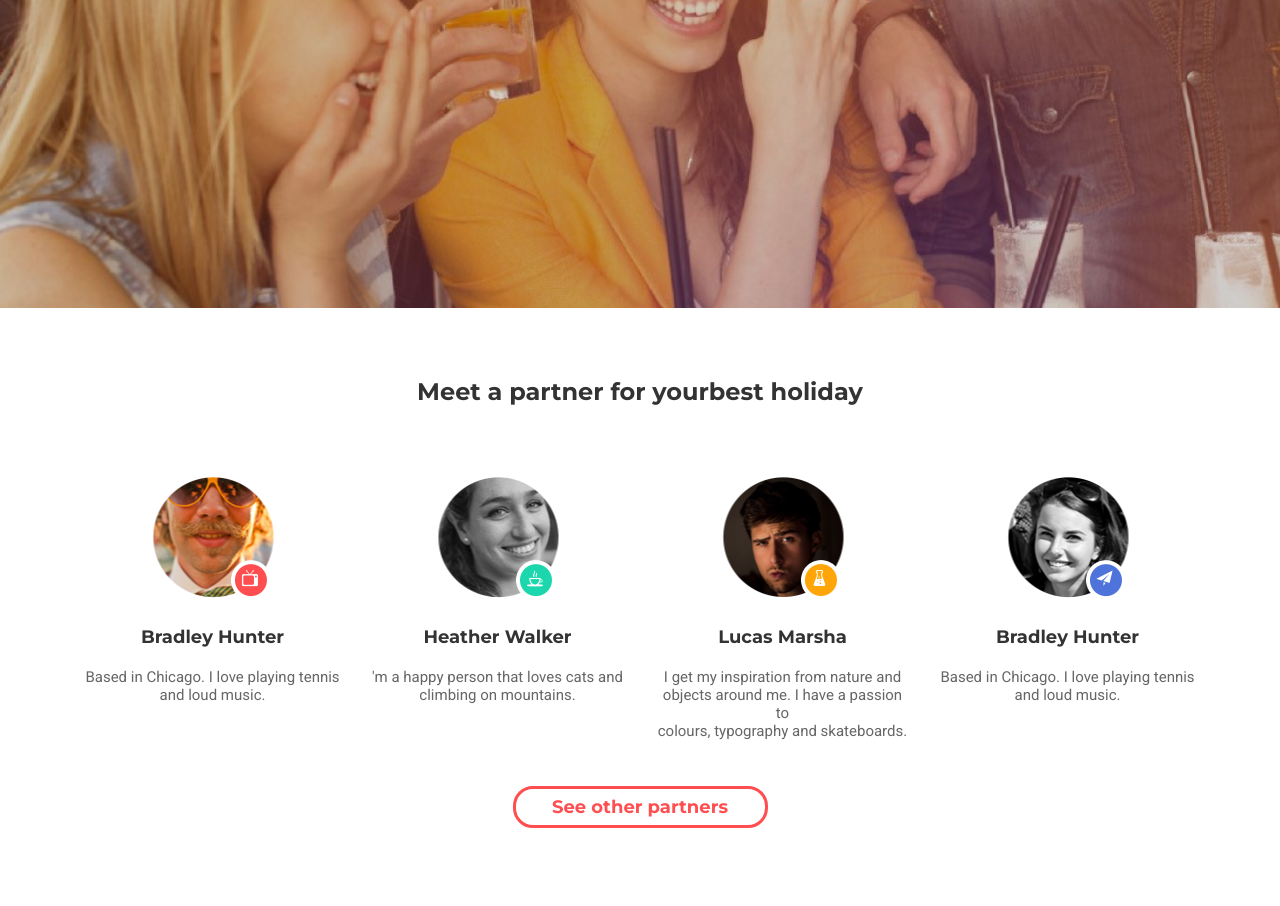
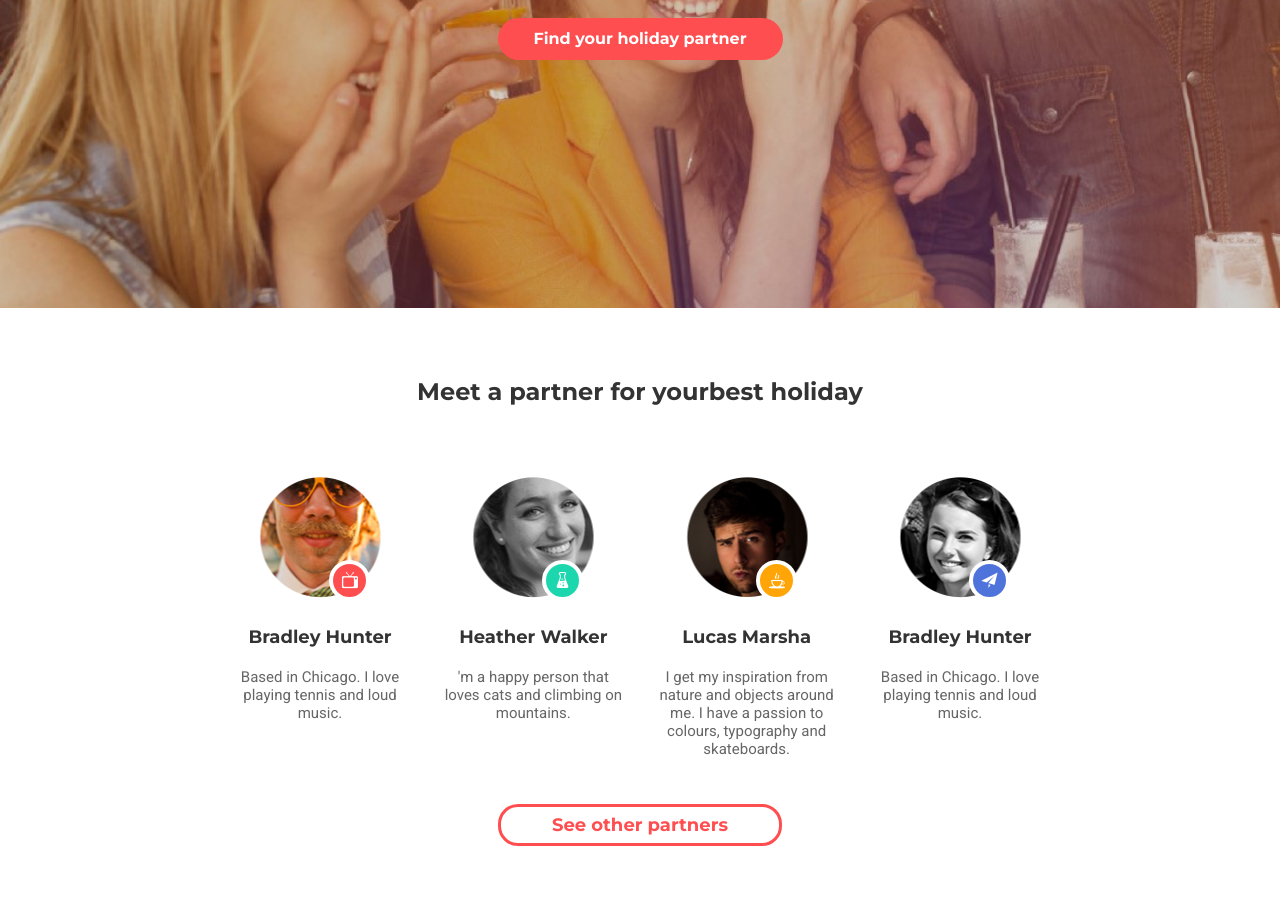
Before and after one commit to JuriiTemnokhud/GoIt, a plain HTML site: page HTML/module-9/index.html in a window 1280 px wide. Shown: the part 502-1408 px from the top of the page. Drawn offline with nearby package versions, Linux system fonts and the light colour scheme.

Commit message:
verified by validator

```diff
--- a/HTML/module-9/css/style.css
+++ b/HTML/module-9/css/style.css
@@ -81,12 +81,11 @@
     color: rgb(255, 255, 255);
     font-weight: bold;
     height: 42px;
-    width: 100%;
     line-height: 1.2;
     text-align: center;
     background-color: #ff4e50;
     border: none;
-    border-radius: 20px;
+    border-radius: 21px;
 }
 
     /* Section */
@@ -126,18 +125,33 @@
     transform: translateX(-50%);
 }
 
-
 .img_inner{
-    position: absolute;
-    left: 57%;
-    top: 83px;
+  height: 41px;
+  width: 41px;
+  border: 4px solid white;
+  border-radius: 50%;
+  position: absolute;
+  left: 55%;
+  top: 83px;
+  display: flex;
+  justify-content: center;
+  align-items: center;
 }
 
+.bg-color1{
+  background-color: rgb(255, 78, 80);
+}
 
-.img_section_inner{
-    position: absolute;
-    left: 61%;
-    top: 93px;
+.bg-color2{
+  background-color: rgb(28, 215, 173);
+}
+
+.bg-color3{
+  background-color: rgb(255, 165, 7);
+}
+
+.bg-color4{
+  background-color: rgb(78, 115, 219);
 }
 
 .p_section{
@@ -182,7 +196,7 @@
   }
 
 
-  @media  screen and (min-width: 991.98px) {
+  @media screen and (min-width: 991.98px) {
     .container-fluid{
         background-image: url("../images/work-09.jpg");
     }
--- a/HTML/module-9/index.html
+++ b/HTML/module-9/index.html
@@ -13,8 +13,8 @@
     <div class="container-fluid">
         <div class="container header">
             <div class="row row_header d-flex justify-content-md-center">
-                <div class="col-12 d-md-inline-flex justify-content-md-between "  style="height: 200px;">
-                    <div class="row flex-md-row-reverse">
+                <div class="col-12 d-md-inline-flex justify-content-md-between flex-md-row-reverse"  style="height: 200px;">
+                    <div class="row">
                         <div class="nav col-6 d-flex justify-content-end">
                             <button>Log ih</button>
                         </div>
@@ -22,24 +22,25 @@
                             <button>Sign up</button>
                         </div>
                     </div>
-                    <h3 class="col-12 subtitle col-md-6 d-flex justify-content-center justify-content-md-end ">URLAUBSGLÜCK</h3>
+                    <h3 class="col-12 subtitle col-md-6 d-flex justify-content-center justify-content-md-start ">URLAUBSGLÜCK</h3>
                 </div>
-                <h2 class="col-12 title d-flex justify-content-center">Share your
+                <h2 class="col-12 title col-md-10 col-lg-8 col-xl-6 d-flex justify-content-center">Share your
                     holiday dreams</h2>
                 <p class="col-12 paragraf">And find the perfect partner
                     to fullfill it</p>
-                <button class="col-12 col-md-5 col-lg-3 button_header">Find your holiday partner</button>
+                <button class="col-12 col-md-5 col-lg-4 col-xl-3 button_header">Find your holiday partner</button>
             </div>
         </div>
     </div>
     <h4 class="col-12 title_section">Meet a partner for yourbest holiday</h4>
-        <div class="container">
+        <div class="container col-md-8 col-ig-10 justify-content-md-center">
             <div class="row row_blok ">
                 <div class="col-12 col-md-6 col-lg-3 col_block ">
                     <div class="block_section">
                         <img class="img_section" src="./images/icon/Layer1.png" alt="">
-                        <img class="img_inner" src="./images/icon/Ellipse1.png" alt="">
-                        <img src="./images/icon/Shape1.png" alt="" class="img_section_inner">
+                        <div class="img_inner bg-color1">
+                            <img src="./images/icon/Shape1.png" alt="" class="img_section_inner">
+                        </div>
                     </div>
                     <h5>Bradley Hunter</h5>
                     <p class="p_section">Based in Chicago. I love playing tennis and loud music.</p>
@@ -47,8 +48,9 @@
                 <div class="col-12 col-md-6 col-lg-3 col_block ">
                     <div class="block_section">
                         <img class="img_section" src="./images/icon/Layer3.png" alt="">
-                        <img class="img_inner" src="./images/icon/Ellipse3.png" alt="">
-                        <img src="./images/icon/Shape3.png" alt="" class="img_section_inner">
+                        <div class="img_inner bg-color2">
+                            <img src="./images/icon/Shape2.png" alt="" class="img_section_inner">
+                        </div>
                     </div>
                     <h5>Heather Walker</h5>
                     <p class="p_section">'m a happy person that loves cats and climbing on mountains.</p>
@@ -56,8 +58,9 @@
                 <div class="col-12 col-md-6 col-lg-3 col_block ">
                     <div class="block_section">
                         <img class="img_section" src="./images/icon/Layer2.png" alt="">
-                        <img class="img_inner" src="./images/icon/Ellipse2.png" alt="">
-                        <img src="./images/icon/Shape2.png" alt="" class="img_section_inner">
+                        <div class="img_inner bg-color3">
+                            <img src="./images/icon/Shape3.png" alt="" class="img_section_inner">
+                        </div>
                     </div>
                     <h5>Lucas Marsha</h5>
                     <p class="p_section">I get my inspiration from nature and objects around me. I have a passion to<br> colours, typography and skateboards.</p>
@@ -65,17 +68,16 @@
                 <div class="col-12 col-md-6 col-lg-3 col_block ">
                     <div class="block_section">
                         <img class="img_section" src="./images/icon/Layer4.png" alt="">
-                        <img class="img_inner" src="./images/icon/Ellipse4.png" alt="">
-                        <img src="./images/icon/Shape4.png" alt="" class="img_section_inner">
+                        <div class="img_inner bg-color4">
+                            <img src="./images/icon/Shape4.png" alt="" class="img_section_inner">
+                        </div>
                     </div>
                     <h5>Bradley Hunter</h5>
                     <p class="p_section">Based in Chicago. I love playing tennis and loud music.</p>
                 </div>
             </div>
             <div class="row justify-content-md-center">
-                <div class="col-12 col-md-5 col-lg-3">
-                    <button class="button_footer">See other partners</button>
-                </div>
+                <button class="col-12 col-md-5 col-lg-4 col-xl-4 button_footer">See other partners</button>
             </div>
         </div>
 </body>
```
